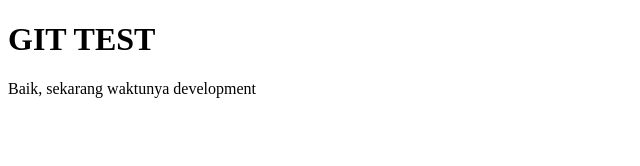
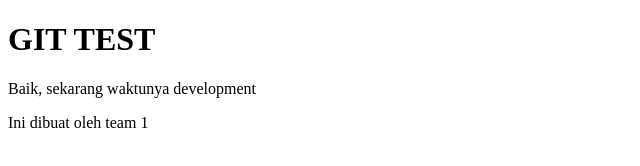
Before and after one commit to ibnumalikalbust/git-test, a plain HTML site: page index.html in a window 1280 px wide. Shown: the whole page, without its empty margins (0-640 px from the left). Drawn offline with Linux system fonts and the light colour scheme.

Commit message:
menambahkan paragraf oleh team1

```diff
--- a/index.html
+++ b/index.html
@@ -8,5 +8,6 @@
 <body>
   <h1>GIT TEST</h1>
   <p>Baik, sekarang waktunya development</p>
+  <p>Ini dibuat oleh team 1</p>
 </body>
 </html>
```
